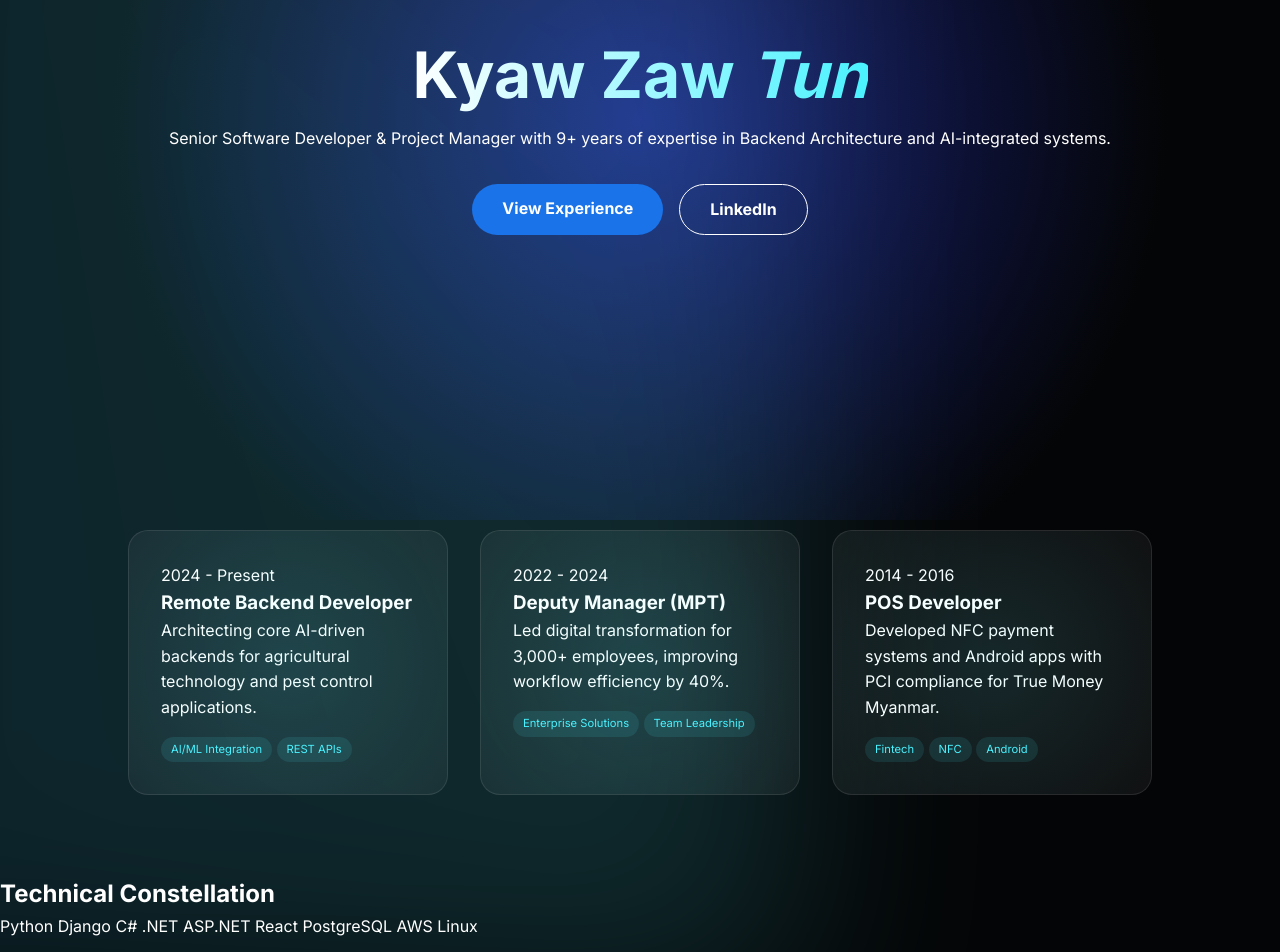
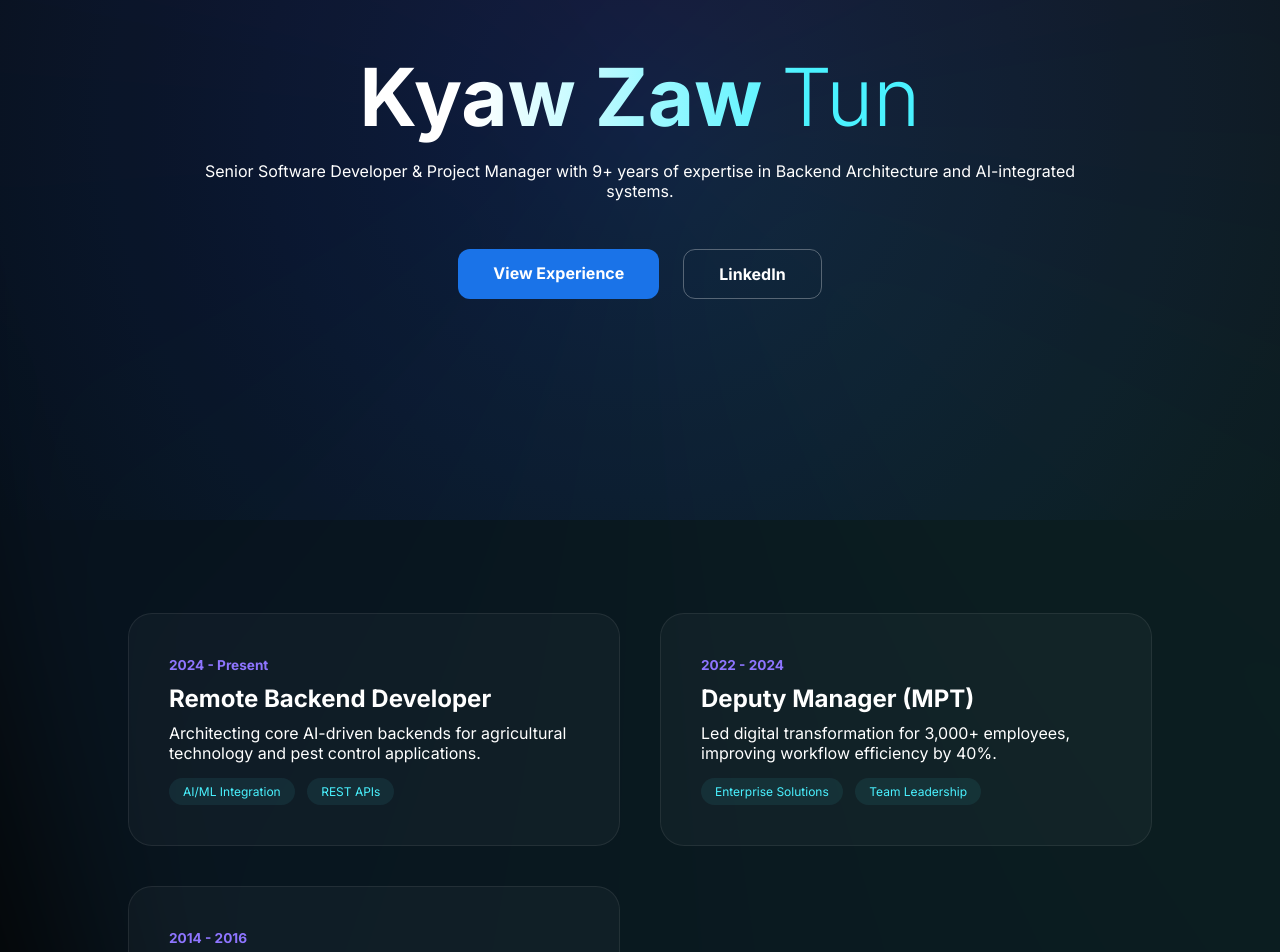
Before and after one commit to domino-dodo/domino, a plain HTML site: page index.html in a window 1280 px wide. Shown: the part 280-1232 px from the top of the page. Drawn offline with Linux system fonts and the light colour scheme.

Commit message:
Update style.css

```diff
--- a/style.css
+++ b/style.css
@@ -4,7 +4,7 @@
     --gemini-purple: #8E75FF;
     --gemini-cyan: #4AF2FF;
     --text-main: #ffffff;
-    --glass: rgba(255, 255, 255, 0.05);
+    --glass: rgba(255, 255, 255, 0.03);
 }
 
 * {
@@ -12,129 +12,152 @@
     padding: 0;
     box-sizing: border-box;
     font-family: 'Inter', sans-serif;
+    scroll-behavior: smooth;
 }
 
 body {
     background-color: var(--bg-color);
     color: var(--text-main);
     overflow-x: hidden;
-    line-height: 1.6;
 }
 
-/* Gemini Animated Background */
+/* Animated Nebula Background */
 .gemini-bg {
     position: fixed;
-    top: 0;
-    left: 0;
-    width: 100%;
-    height: 100%;
+    top: 0; left: 0; width: 100%; height: 100%;
     z-index: -1;
-    background: radial-gradient(circle at 50% 50%, #1a237e 0%, #040506 70%);
+    background: radial-gradient(circle at 50% 50%, #0a132e 0%, #040506 100%);
 }
 
 .gemini-bg::before {
     content: '';
     position: absolute;
-    width: 200%;
-    height: 200%;
+    top: -50%; left: -50%; width: 200%; height: 200%;
     background: conic-gradient(from 180deg at 50% 50%, var(--gemini-blue), var(--gemini-purple), var(--gemini-cyan), var(--gemini-blue));
-    animation: rotate 20s linear infinite;
-    opacity: 0.15;
-    filter: blur(100px);
+    animation: rotate 25s linear infinite;
+    opacity: 0.1;
+    filter: blur(80px);
 }
 
 @keyframes rotate {
-    from { transform: translate(-50%, -50%) rotate(0deg); }
-    to { transform: translate(-50%, -50%) rotate(360deg); }
+    from { transform: rotate(0deg); }
+    to { transform: rotate(360deg); }
 }
 
-/* Navigation */
+/* Typography & Layout */
 nav {
     display: flex;
     justify-content: space-between;
     padding: 2rem 10%;
     align-items: center;
+    position: sticky;
+    top: 0;
+    z-index: 100;
+    backdrop-filter: blur(10px);
 }
 
-.logo { font-weight: 700; letter-spacing: 2px; }
+.logo { font-weight: 700; letter-spacing: 2px; font-size: 1.5rem; }
 .logo span { color: var(--gemini-cyan); }
 
-ul { display: flex; list-style: none; gap: 2rem; }
-a { color: white; text-decoration: none; transition: 0.3s; }
+ul { display: flex; list-style: none; gap: 2.5rem; }
+a { color: white; text-decoration: none; font-weight: 500; transition: 0.3s; }
 a:hover { color: var(--gemini-cyan); }
 
-/* Hero Section with Transitions */
 .hero {
-    height: 80vh;
+    height: 90vh;
     display: flex;
     flex-direction: column;
     justify-content: center;
     align-items: center;
     text-align: center;
-    padding: 0 10%;
+    padding: 0 15%;
 }
 
 .reveal-text {
-    font-size: 4rem;
-    background: linear-gradient(to right, #fff, var(--gemini-cyan));
+    font-size: 5rem;
+    margin-bottom: 1rem;
+    background: linear-gradient(to right, #fff 20%, var(--gemini-cyan) 80%);
     -webkit-background-clip: text;
     -webkit-text-fill-color: transparent;
-    animation: fadeInUp 1s ease forwards;
+    animation: fadeInUp 1s ease-out;
 }
 
-.reveal-text span { font-style: italic; }
+.reveal-text span { font-weight: 300; }
 
 @keyframes fadeInUp {
-    from { opacity: 0; transform: translateY(30px); }
+    from { opacity: 0; transform: translateY(40px); }
     to { opacity: 1; transform: translateY(0); }
 }
 
-/* Project Cards with Hover Transition */
+/* Experience Cards */
 .project-grid {
     display: grid;
-    grid-template-columns: repeat(auto-fit, minmax(300px, 1fr));
-    gap: 2rem;
+    grid-template-columns: repeat(auto-fit, minmax(320px, 1fr));
+    gap: 2.5rem;
     padding: 5rem 10%;
 }
 
 .card {
     position: relative;
     background: var(--glass);
-    border: 1px solid rgba(255,255,255,0.1);
-    border-radius: 20px;
-    padding: 2rem;
-    overflow: hidden;
-    transition: transform 0.4s cubic-bezier(0.175, 0.885, 0.32, 1.275);
+    border: 1px solid rgba(255,255,255,0.08);
+    border-radius: 24px;
+    padding: 2.5rem;
+    transition: all 0.4s ease;
 }
 
 .card:hover {
-    transform: translateY(-10px) scale(1.02);
-    border-color: var(--gemini-cyan);
+    transform: translateY(-10px);
+    border-color: var(--gemini-purple);
+    background: rgba(255, 255, 255, 0.06);
 }
 
-.card-glow {
-    position: absolute;
-    top: 0; left: 0; width: 100%; height: 100%;
-    background: radial-gradient(circle at var(--x, 50%) var(--y, 50%), rgba(74, 242, 255, 0.1), transparent);
-    pointer-events: none;
-}
+.date { color: var(--gemini-purple); font-size: 0.85rem; font-weight: 700; }
+h3 { margin: 10px 0; font-size: 1.5rem; }
 
 .tag {
-    font-size: 0.7rem;
-    padding: 4px 10px;
+    font-size: 0.75rem;
+    padding: 6px 14px;
     border-radius: 50px;
-    background: rgba(74, 242, 255, 0.1);
+    background: rgba(74, 242, 255, 0.08);
     color: var(--gemini-cyan);
-    margin-top: 1rem;
+    margin-right: 8px;
+    margin-top: 15px;
     display: inline-block;
 }
 
+/* Skills Section */
+.skills-section { text-align: center; padding: 5rem 10%; }
+.section-title { font-size: 2rem; margin-bottom: 3rem; }
+
+.skill-tags {
+    display: flex;
+    flex-wrap: wrap;
+    justify-content: center;
+    gap: 1rem;
+}
+
+.skill-tags span {
+    padding: 10px 25px;
+    border: 1px solid rgba(255,255,255,0.1);
+    border-radius: 12px;
+    transition: 0.3s;
+}
+
+.skill-tags span:hover {
+    background: var(--gemini-blue);
+    border-color: var(--gemini-blue);
+    transform: scale(1.1);
+}
+
 /* Buttons */
-.cta-group { margin-top: 2rem; display: flex; gap: 1rem; }
+.cta-group { margin-top: 3rem; display: flex; gap: 1.5rem; }
 .btn {
-    padding: 12px 30px;
-    border-radius: 50px;
+    padding: 14px 35px;
+    border-radius: 12px;
     font-weight: 600;
+    transition: 0.4s;
 }
 .primary { background: var(--gemini-blue); color: white; }
-.secondary { border: 1px solid white; }
+.primary:hover { box-shadow: 0 0 20px var(--gemini-blue); }
+.secondary { border: 1px solid rgba(255,255,255,0.3); }
```
